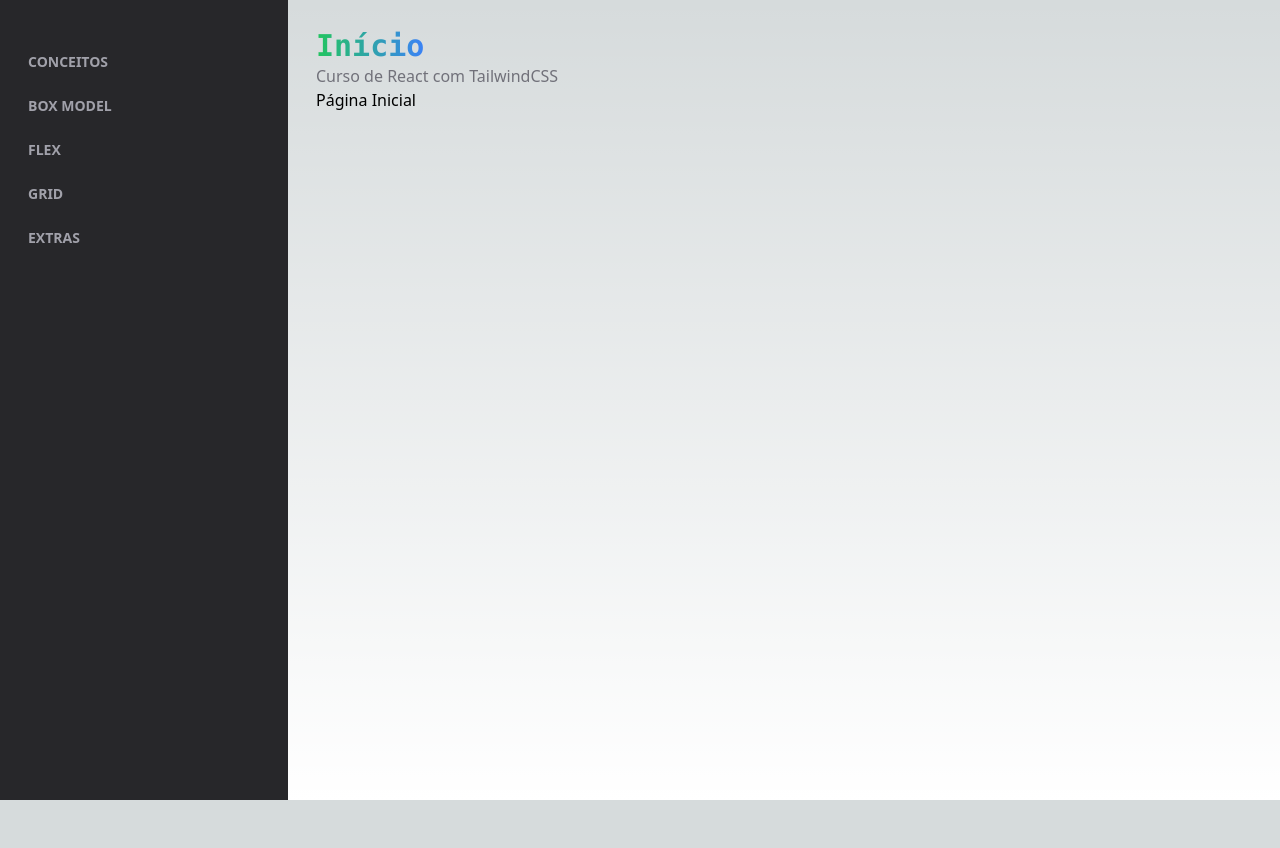
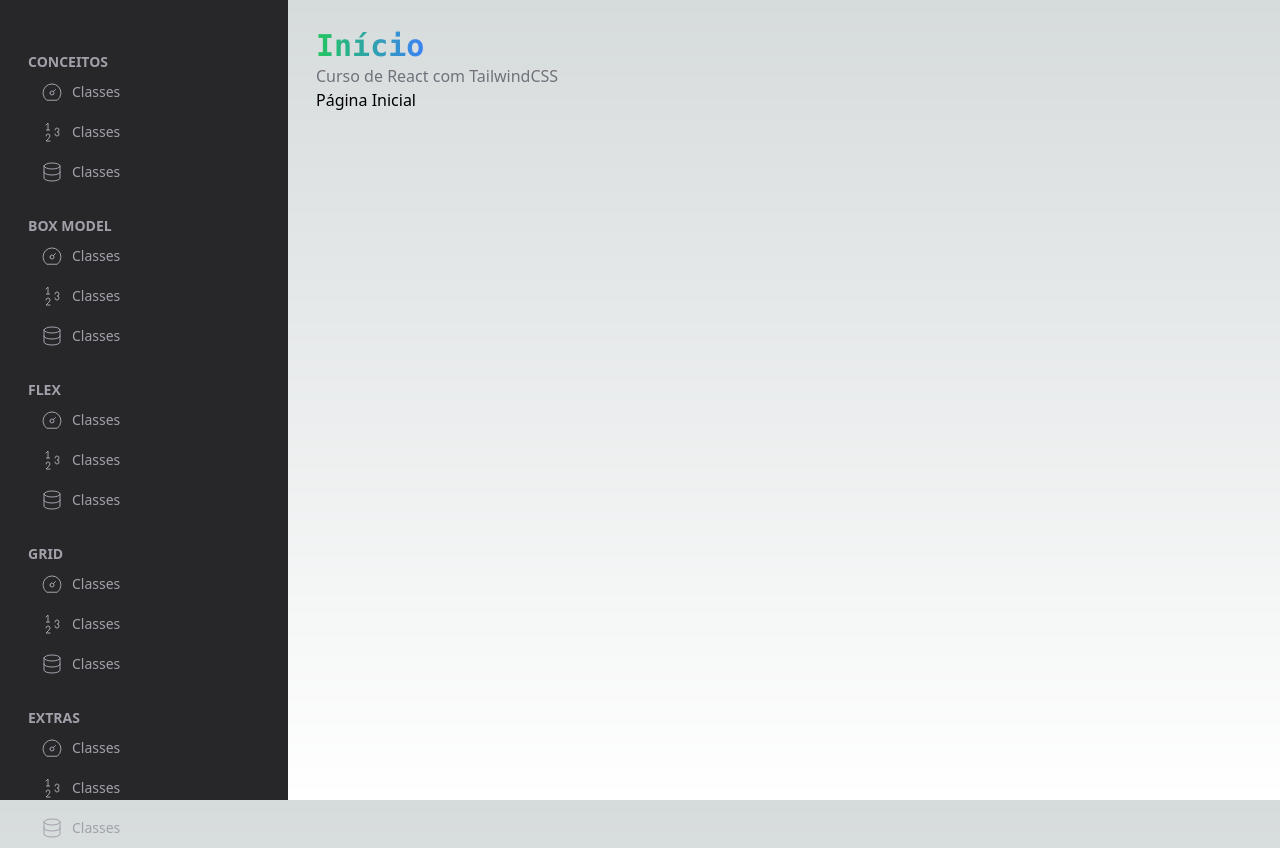
Before and after one commit to israelbulcaotavares/react-tailwind-cod3r, a Next.js app: page / in a window 1280 px wide. Before the commit the page ends 800 px from the top, so only its background shows below. Built offline with nearby package versions, Linux system fonts and the light colour scheme.

Commit message:
menu item

```diff
--- a/src/components/template/Menu.tsx
+++ b/src/components/template/Menu.tsx
@@ -1,18 +1,42 @@
-import MenuGrupo from "./MenuGrupo"
+import {
+  Icon123,
+  IconDashboard,
+  IconDatabase,
+  IconDots,
+  IconNumber,
+  IconNumbers,
+} from "@tabler/icons-react";
+import MenuGrupo from "./MenuGrupo";
+import MenuItem from "./MenuItem";
 
 interface MenuProps {
-    className?: string
+  className?: string;
 }
 
-export default function Menu(props: MenuProps){
-    return(
-        <div className={`p-7 ${props.className ?? ''}`}>
-            <MenuGrupo texto="Conceitos"/>
-            <MenuGrupo texto="Box Model"/>
-            <MenuGrupo texto="Flex"/>
-            <MenuGrupo texto="Grid"/>
-            <MenuGrupo texto="Extras"/>
+export default function Menu(props: MenuProps) {
+  return (
+    <div className={`p-7 ${props.className ?? ""}`}>
 
-        </div>
-    )
+      <MenuGrupo texto="Conceitos" />
+      <MenuItem icone={<IconDashboard />} texto="Classes" url="/" />
+      <MenuItem icone={<IconNumbers />} texto="Classes" url="/" />
+      <MenuItem icone={<IconDatabase />} texto="Classes" url="/" />
+      <MenuGrupo texto="Box Model" />
+      <MenuItem icone={<IconDashboard />} texto="Classes" url="/" />
+      <MenuItem icone={<IconNumbers />} texto="Classes" url="/" />
+      <MenuItem icone={<IconDatabase />} texto="Classes" url="/" />
+      <MenuGrupo texto="Flex" />
+      <MenuItem icone={<IconDashboard />} texto="Classes" url="/" />
+      <MenuItem icone={<IconNumbers />} texto="Classes" url="/" />
+      <MenuItem icone={<IconDatabase />} texto="Classes" url="/" />
+      <MenuGrupo texto="Grid" />
+      <MenuItem icone={<IconDashboard />} texto="Classes" url="/" />
+      <MenuItem icone={<IconNumbers />} texto="Classes" url="/" />
+      <MenuItem icone={<IconDatabase />} texto="Classes" url="/" />
+      <MenuGrupo texto="Extras" />
+      <MenuItem icone={<IconDashboard />} texto="Classes" url="/" />
+      <MenuItem icone={<IconNumbers />} texto="Classes" url="/" />
+      <MenuItem icone={<IconDatabase />} texto="Classes" url="/" />
+    </div>
+  );
 }
--- /dev/null
+++ b/src/components/template/MenuItem.tsx
@@ -0,0 +1,18 @@
+import React from "react";
+
+interface MenuItemProps {
+  icone: any;
+  texto: string;
+  url: string;
+}
+
+export default function MenuItem(props: MenuItemProps) {
+  return (
+    <div className="flex  items-center gap-2  py-2 px-3 rounded-md text-zinc-400 hover:bg-black">
+      <span>{React.cloneElement(props.icone, {
+            stroke:1 /* afinar os icones */
+      })}</span>
+      <span className="text-sm">{props.texto}</span>
+    </div>
+  );
+}
```
Also changed, not shown: package.json (+6 -5 lines), 1 other file (tests, documents, lock files or other folders).
